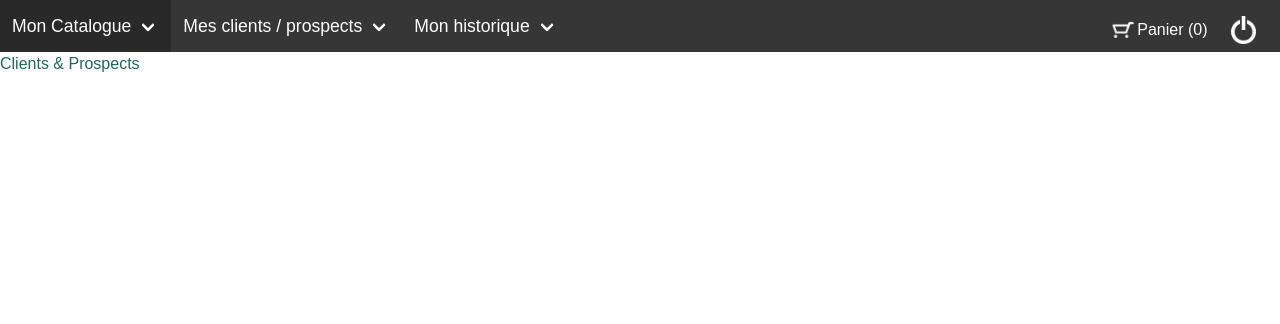
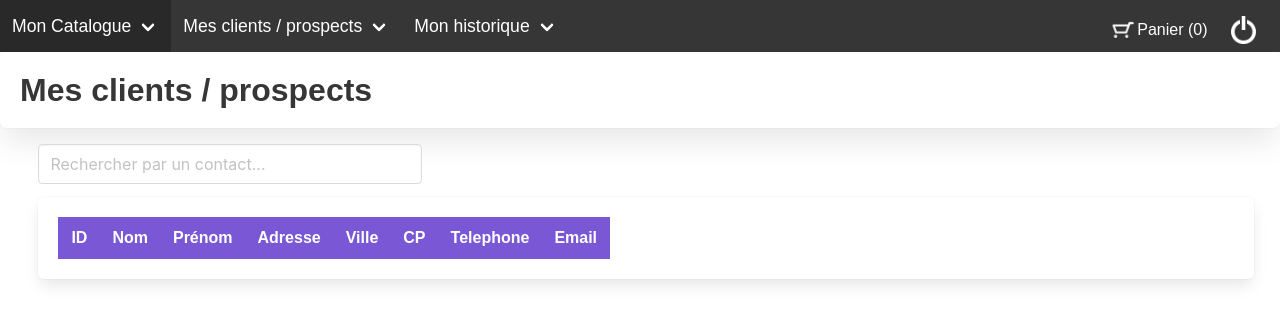
Before and after one commit to Noxtaria/client-prospect_12-10-2022, a Vue app: page /clients in a window 1280 px wide. Shown: the top 324 px of the page. Built offline with nearby package versions, Linux system fonts and the light colour scheme.

Commit message:
Modification barre de navigation / Ajout du tableau et le titre de la page

```diff
--- a/src/components/Navigation.vue
+++ b/src/components/Navigation.vue
@@ -54,7 +54,7 @@ p{
   color: white;
 }
 
-a:link, a:visited, li {
+a:link, a:visited {
     color: white;
     font-size: 1.1em;
     text-decoration: none;
--- a/src/pages/Clients.vue
+++ b/src/pages/Clients.vue
@@ -1,6 +1,42 @@
 <template>
-    <div>
-        <h1>Clients & Prospects</h1>
+    <div class="content">
+
+        <div>
+
+          <h1 class="title box">Mes clients / prospects</h1>
+
+        </div>
+
+        <div class="control">
+          <input class="input is-normal" type="text" placeholder="Rechercher par un contact...">
+        </div>
+
+        <table class="table is-bordered is-mobile box">
+        <thead class="is-mobile">
+          <tr>
+            <th class="is-primary"><abbr>ID</abbr></th>
+            <th class="is-primary"><abbr>Nom</abbr></th>
+            <th class="is-primary"><abbr>Prénom</abbr></th>
+            <th class="is-primary"><abbr>Adresse</abbr></th>
+            <th class="is-primary"><abbr>Ville</abbr></th>
+            <th class="is-primary"><abbr>CP</abbr></th>
+            <th class="is-primary"><abbr>Telephone</abbr></th>
+            <th class="is-primary"><abbr>Email</abbr></th>
+          </tr>
+        </thead>
+        <tbody class="is-mobile">
+          <tr :key="index" v-for="(clients, index) in clients">
+            <th>{{clients.id}}</th>
+            <td>{{clients.nom}}</td>
+            <td>{{clients.prenom}}</td>
+            <td>{{clients.adresse}}</td>
+            <td>{{clients.ville}}</td>
+            <td>{{clients.cp}}</td>
+            <td>{{clients.telephone}}</td>
+            <td>{{clients.email}}</td>
+          </tr>
+        </tbody>
+      </table>
 
     </div>
 
@@ -16,4 +52,16 @@
 
   <style scoped>
 
+input{
+  width: 30%;
+  margin-left: 3%;
+}
+
+.content table {
+width: 95%;
+margin-top: 1%;
+margin-left: 3%;
+}
+
+
   </style>
```
